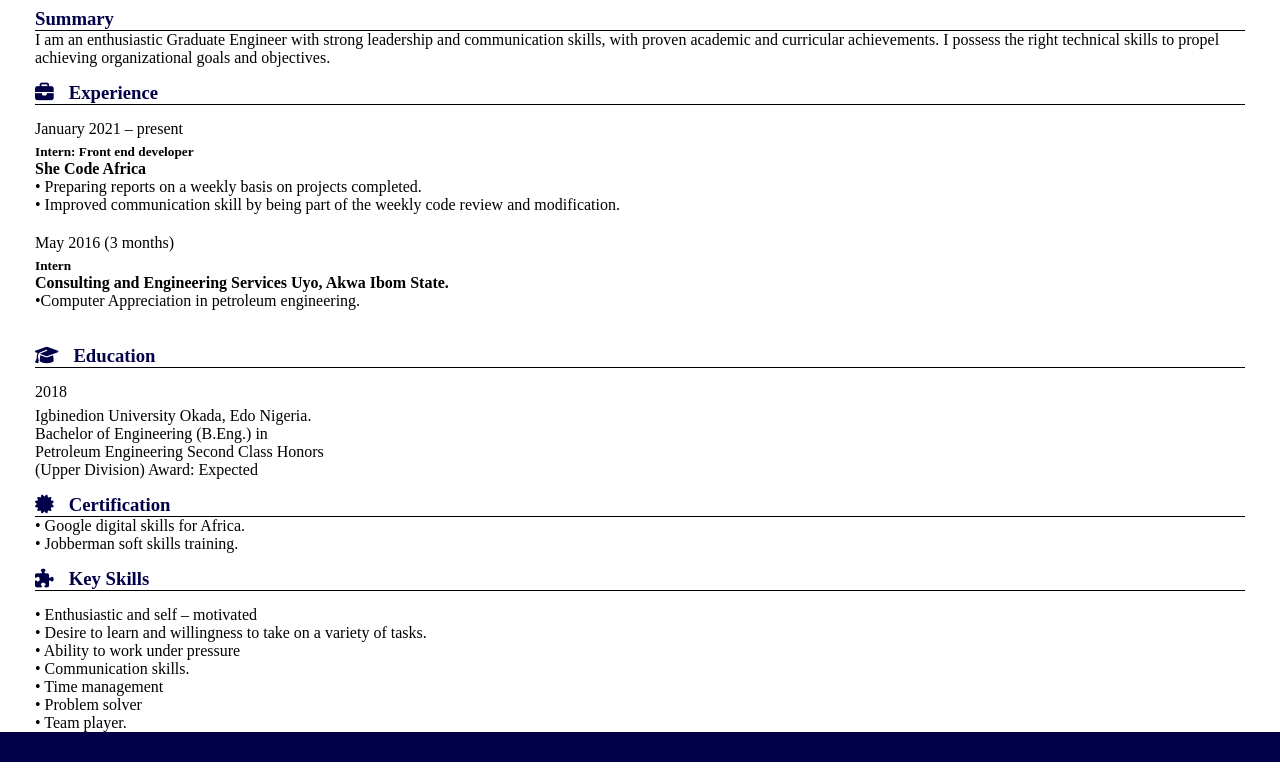
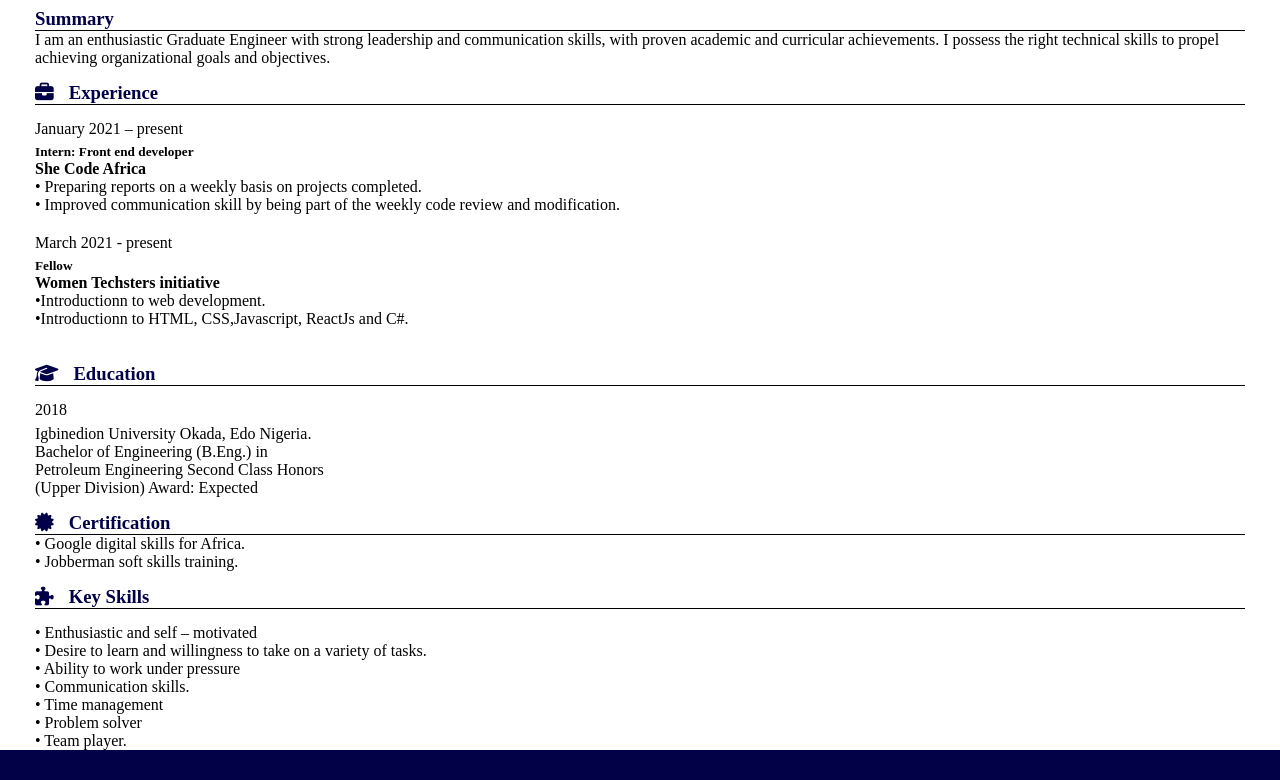
Before and after one commit to yvehogan/cv-task, a plain HTML site: page index.html in a window 1280 px wide. Shown: the part 129-909 px from the top of the page. Drawn offline with Linux system fonts and the light colour scheme.

Commit message:
Update index.html

```diff
--- a/index.html
+++ b/index.html
@@ -56,14 +56,18 @@
             </div>
 
             <div class="dates">
-                <p>May 2016 (3 months)</p>
+                <p>March 2021 - present</p>
             </div>
             <div class="job-description">
-                <h5>Intern</h5>
-                <p class="company"><b> Consulting and Engineering Services  Uyo, Akwa Ibom State.</b></p>
+                <h5>Fellow</h5>
+                <p class="company"><b> Women Techsters initiative</b></p>
                 <p>
-                    •Computer Appreciation in petroleum engineering.
+                    •Introductionn to web development.
                 </p>
+                <p>
+                    •Introductionn to HTML, CSS,Javascript, ReactJs and C#.
+                </p>
+
             </div>
         </div>
         <div class="icon-tag">
```
